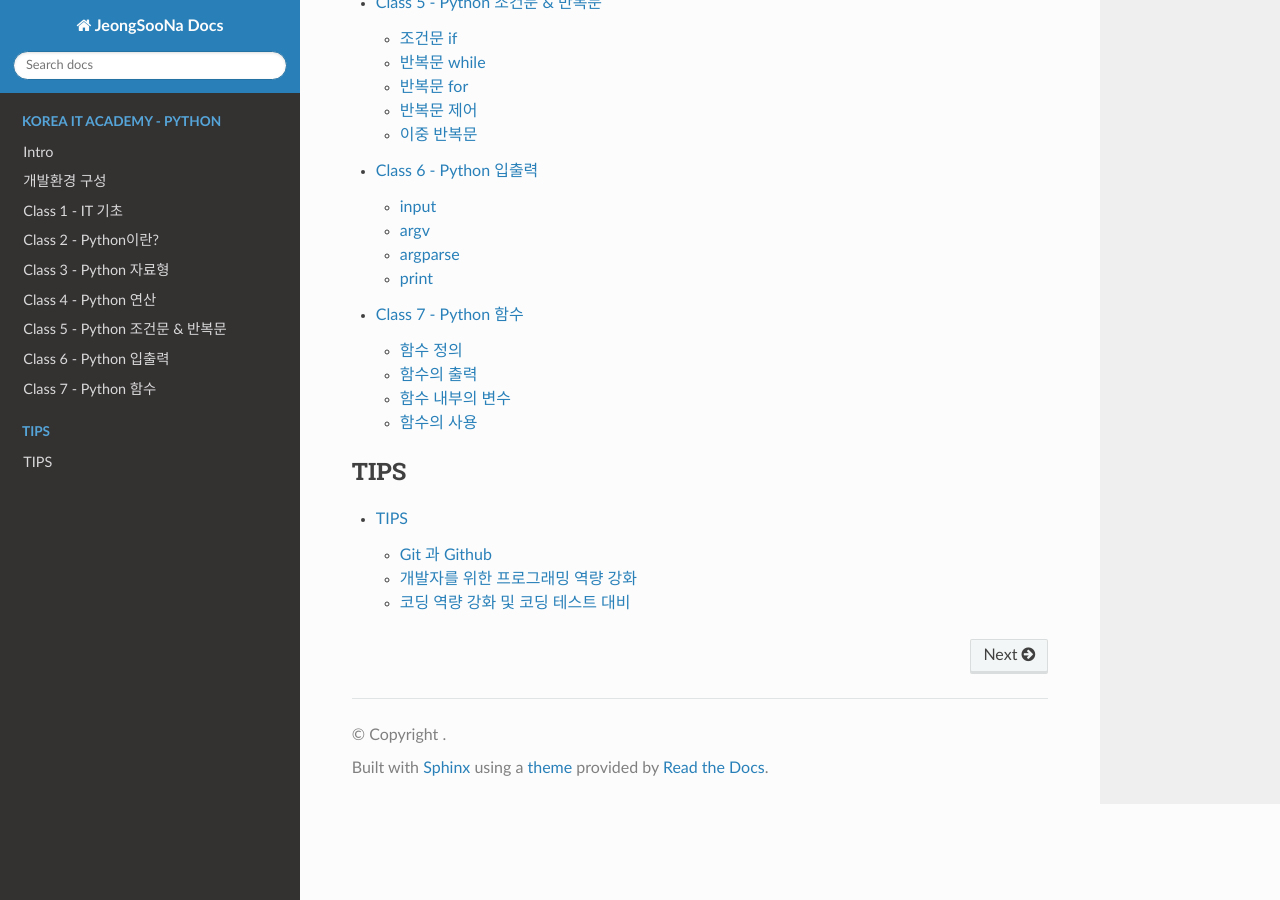
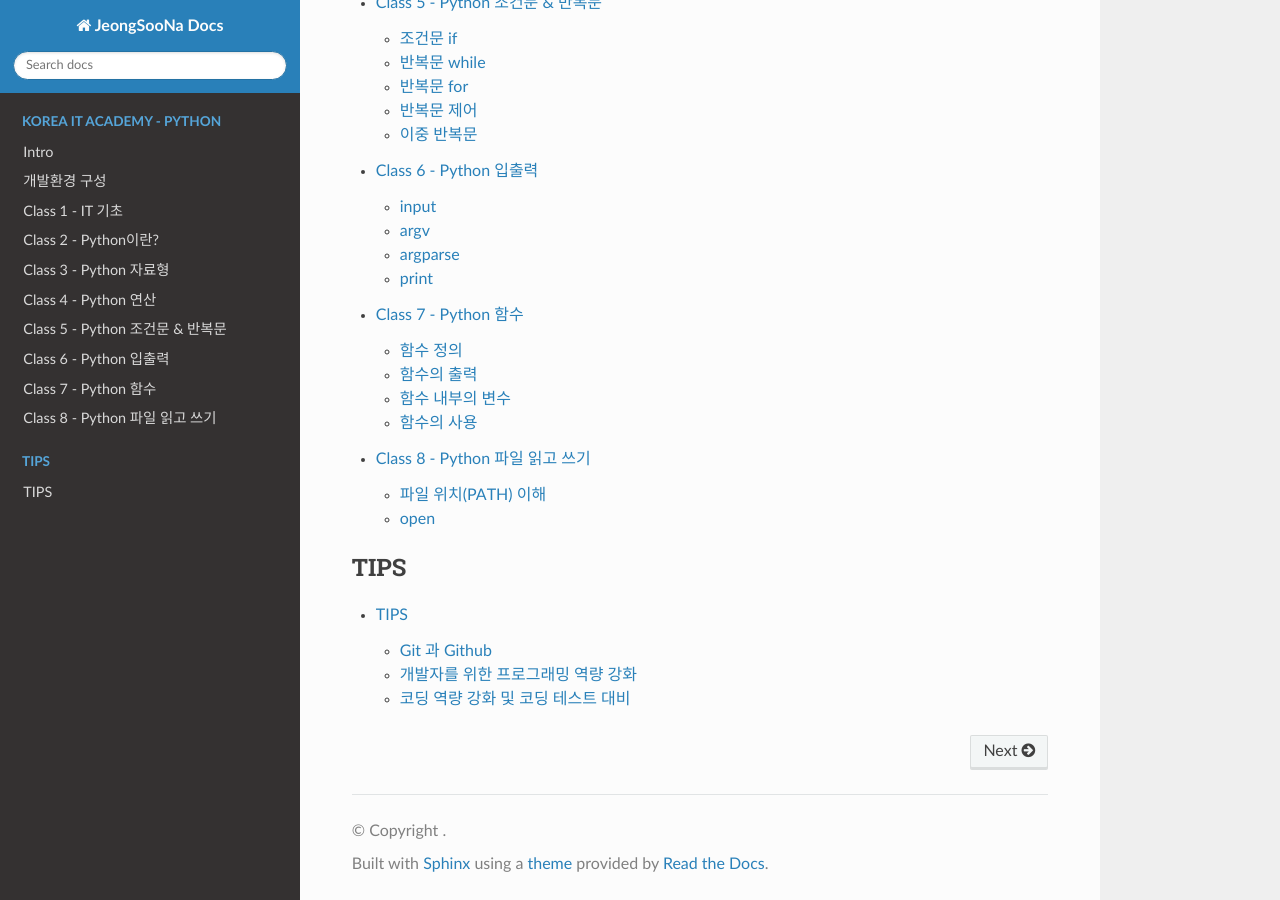
Before and after one commit to JeongSooNa/JeongSooNa-Docs, a Sphinx documentation site: the page built from docs/index.md, in a window 1280 px wide and 900 px high, scrolled down 2444 px. Built offline with Sphinx 7.4.7 and the Read the Docs theme 3.1.0, drawn with Linux system fonts in a browser that asks for light colours.

Commit message:
update docs

````diff
--- a/docs/index.md
+++ b/docs/index.md
@@ -52,9 +52,9 @@ Korea_IT_Academy-Python/class_4.md
 Korea_IT_Academy-Python/class_5.md
 Korea_IT_Academy-Python/class_6.md
 Korea_IT_Academy-Python/class_7.md
+Korea_IT_Academy-Python/class_8.md
 ```
 <!--
-Korea_IT_Academy-Python/class_8.md
 Korea_IT_Academy-Python/class_9.md
 Korea_IT_Academy-Python/class_10.md
 Korea_IT_Academy-Python/class_11.md
````
